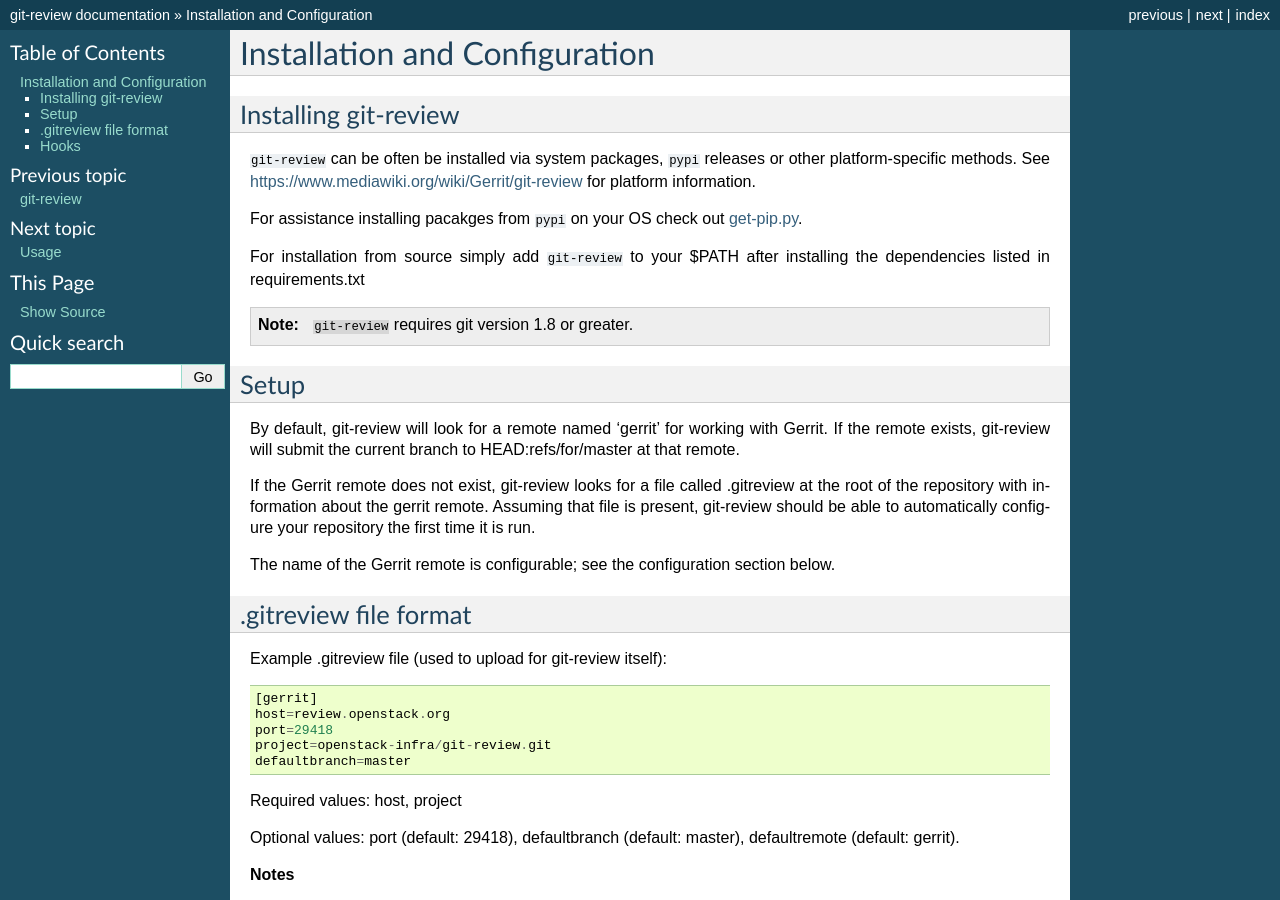
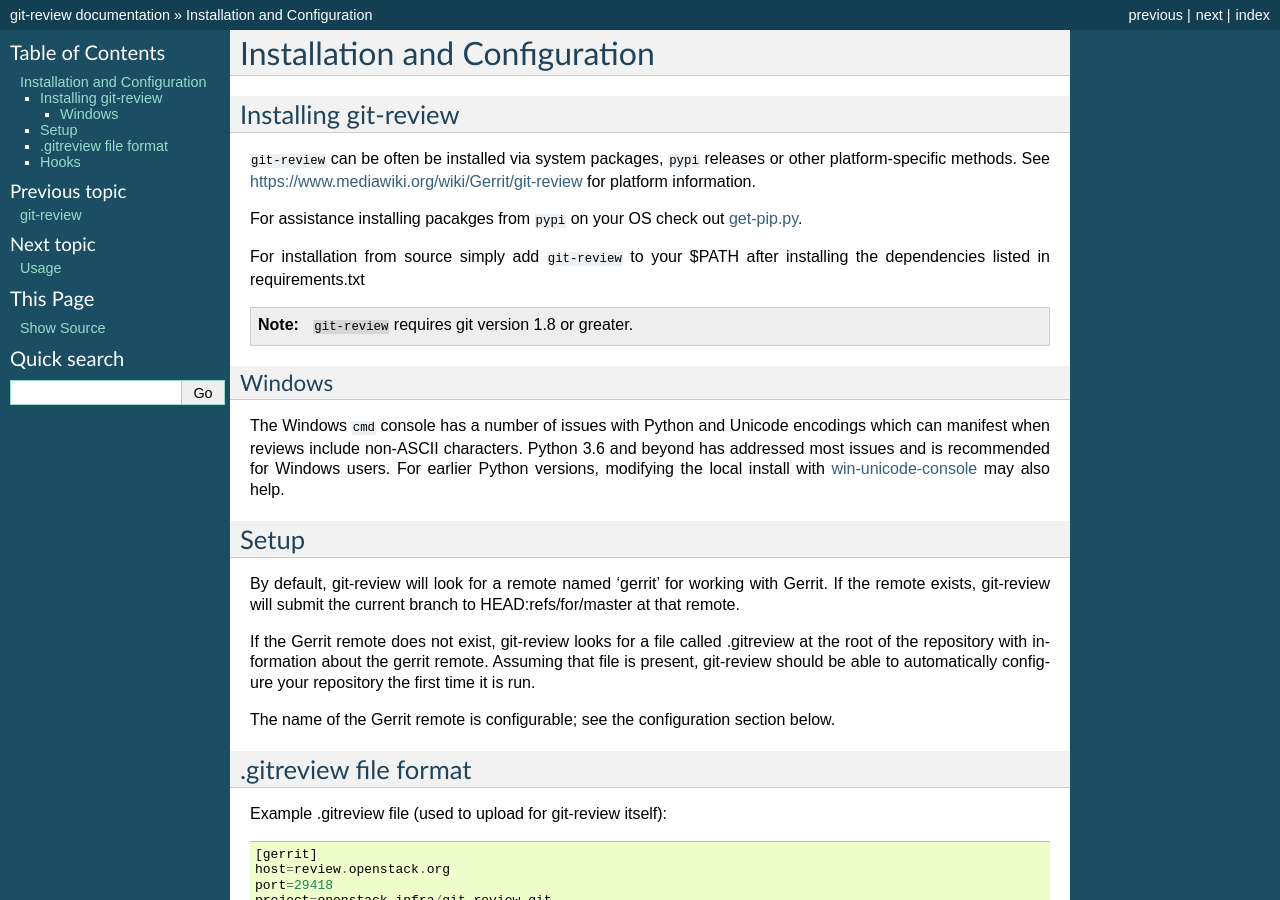
Before and after one commit to openstack-infra/git-review, a Sphinx documentation site: the page built from doc/source/installation.rst, in a window 1280 px wide and 900 px high. Built offline with Sphinx 7.4.7, drawn with Linux system fonts in a browser that asks for light colours.

Commit message:
Add a note on Windows and Unicode
Add a rough note on what we've discovered about Windows and Unicode.
tl;dr use Python 3.6+

Change-Id: I219cfca6cb9ad427a55a7a1821f9fe0a9cf632f3

```diff
--- a/doc/source/installation.rst
+++ b/doc/source/installation.rst
@@ -17,6 +17,16 @@
 after installing the dependencies listed in requirements.txt
 
 .. note:: ``git-review`` requires git version 1.8 or greater.
+
+Windows
+-------
+
+The Windows ``cmd`` console has a number of issues with Python and
+Unicode encodings which can manifest when reviews include non-ASCII
+characters.  Python 3.6 and beyond has addressed most issues and is
+recommended for Windows users.  For earlier Python versions,
+modifying the local install with `win-unicode-console
+<https://github.com/Drekin/win-unicode-console>`__ may also help.
 
 Setup
 =====
```
